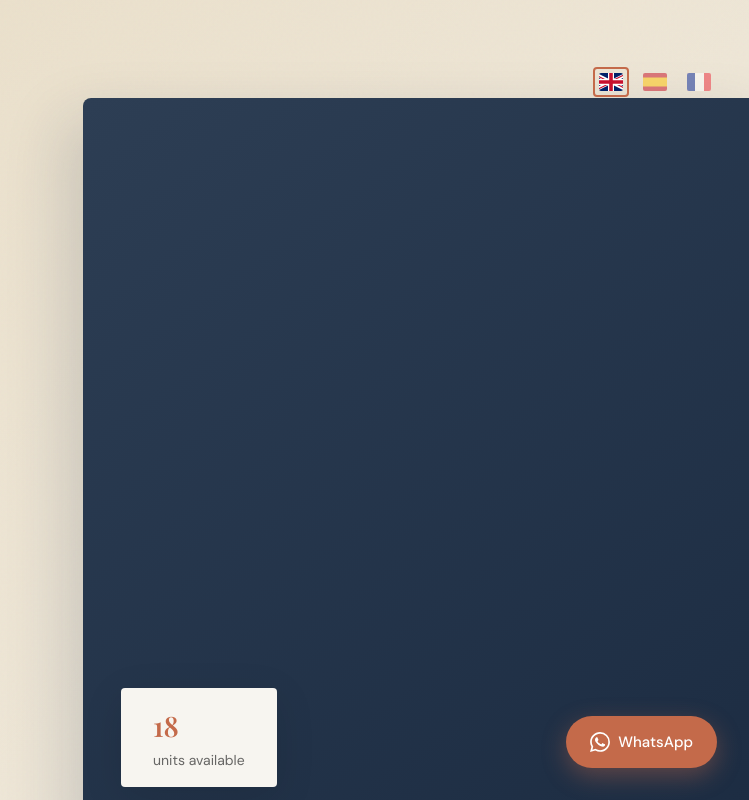
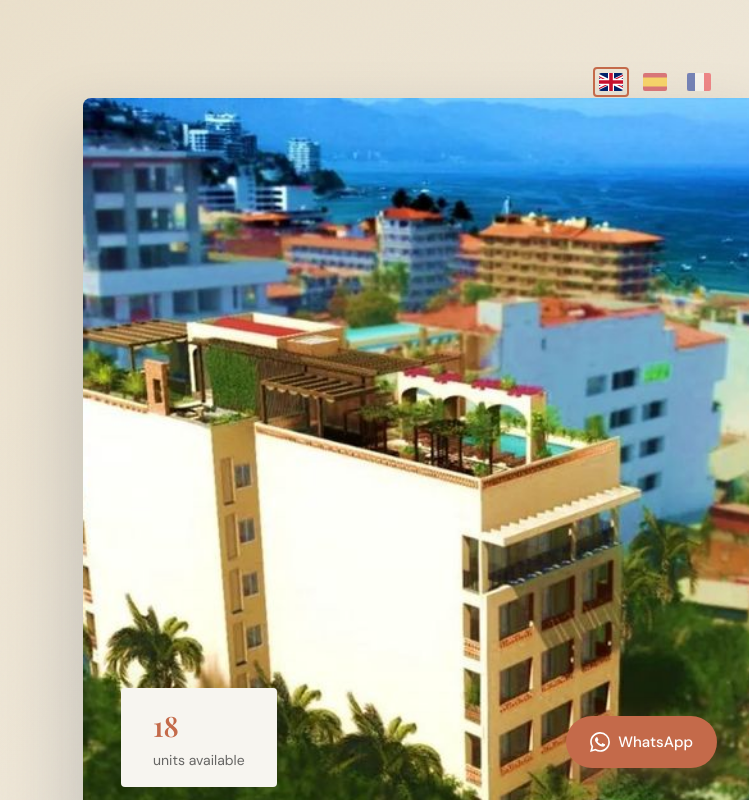
Before and after one commit to Pvrolomx/rz-residences, a plain HTML site: page index.html in a window 1280 px wide. Shown: the top 800 px of the page, 531-1280 px from the left. Drawn offline with nearby package versions, Linux system fonts and the light colour scheme.

Commit message:
feat: use hero.jpg in hero section

```diff
--- a/index.html
+++ b/index.html
@@ -24,7 +24,7 @@
         .hero-stats{display:flex;gap:var(--space-lg);margin-bottom:var(--space-md);opacity:0;animation:fadeUp 0.8s var(--ease-out) 0.8s forwards}.stat-number{font-family:var(--font-display);font-size:2.5rem;font-weight:600;color:var(--navy);line-height:1}.stat-label{font-size:0.875rem;color:var(--volcanic-muted);margin-top:0.25rem}
         .hero-cta{display:flex;gap:var(--space-sm);flex-wrap:wrap;opacity:0;animation:fadeUp 0.8s var(--ease-out) 1s forwards}
         .btn{display:inline-flex;align-items:center;gap:0.5rem;padding:1rem 2rem;font-family:var(--font-body);font-size:0.9375rem;font-weight:500;text-decoration:none;border-radius:4px;border:none;cursor:pointer;transition:all var(--duration) var(--ease-out)}.btn-primary{background:var(--terracotta);color:white}.btn-primary:hover{background:var(--terracotta-dark);transform:translateY(-2px);box-shadow:0 8px 24px rgba(196,106,74,0.3)}.btn-secondary{background:transparent;color:var(--navy);border:1px solid var(--navy)}.btn-secondary:hover{background:var(--navy);color:white}
-        .hero-visual{position:relative;height:100%;min-height:500px;opacity:0;animation:fadeIn 1s var(--ease-out) 0.5s forwards}.hero-image-wrapper{position:absolute;right:-10%;top:50%;transform:translateY(-50%);width:120%;aspect-ratio:4/5;border-radius:8px 0 0 8px;overflow:hidden;box-shadow:-20px 20px 60px rgba(26,42,64,0.15)}.hero-image{width:100%;height:100%;object-fit:cover;background:linear-gradient(145deg,var(--navy-light) 0%,var(--navy) 100%)}
+        .hero-visual{position:relative;height:100%;min-height:500px;opacity:0;animation:fadeIn 1s var(--ease-out) 0.5s forwards}.hero-image-wrapper{position:absolute;right:-10%;top:50%;transform:translateY(-50%);width:120%;aspect-ratio:4/5;border-radius:8px 0 0 8px;overflow:hidden;box-shadow:-20px 20px 60px rgba(26,42,64,0.15)}.hero-image{width:100%;height:100%;object-fit:cover;background:url(/hero.jpg) center/cover no-repeat}
         .availability-badge{position:absolute;left:-20px;bottom:15%;background:var(--sea-salt);padding:var(--space-sm) var(--space-md);border-radius:4px;box-shadow:0 10px 40px rgba(0,0,0,0.1);opacity:0;animation:fadeUp 0.8s var(--ease-out) 1.2s forwards}.badge-number{font-family:var(--font-display);font-size:1.75rem;font-weight:600;color:var(--terracotta)}.badge-text{font-size:0.875rem;color:var(--volcanic-muted)}
         .hero-footer{padding:var(--space-md) 0;border-top:1px solid rgba(42,42,42,0.1);position:relative;z-index:5}.hero-footer-inner{display:flex;justify-content:space-between;align-items:center}.delivery-info{display:flex;align-items:center;gap:var(--space-xs);font-size:0.875rem;color:var(--volcanic-muted)}.delivery-info strong{color:var(--navy);font-weight:600}.scroll-indicator{display:flex;align-items:center;gap:var(--space-xs);font-size:0.75rem;text-transform:uppercase;letter-spacing:0.1em;color:var(--volcanic-muted)}.scroll-line{width:40px;height:1px;background:var(--volcanic-muted);position:relative;overflow:hidden}.scroll-line::after{content:'';position:absolute;left:0;top:0;width:100%;height:100%;background:var(--terracotta);animation:scrollPulse 2s ease-in-out infinite}
         .ubicacion{padding:var(--space-xl) 0;background:var(--sea-salt)}.ubicacion-grid{display:grid;grid-template-columns:1fr 1fr;gap:var(--space-lg);align-items:center}.ubicacion-content h2{color:var(--navy);margin-bottom:var(--space-sm)}.ubicacion-content p{margin-bottom:var(--space-md)}.walkable-spots{display:flex;flex-direction:column;gap:var(--space-sm)}.spot{display:flex;align-items:center;gap:var(--space-sm);padding:var(--space-sm);background:white;border-radius:4px;transition:transform var(--duration) var(--ease-out)}.spot:hover{transform:translateX(8px)}.spot-time{font-family:var(--font-display);font-size:1.25rem;font-weight:600;color:var(--terracotta);min-width:60px}.spot-name{font-size:0.9375rem;color:var(--volcanic)}.ubicacion-map{aspect-ratio:1;background:var(--sand);border-radius:8px;display:flex;align-items:center;justify-content:center}.map-placeholder{text-align:center;color:var(--volcanic-muted)}
```
